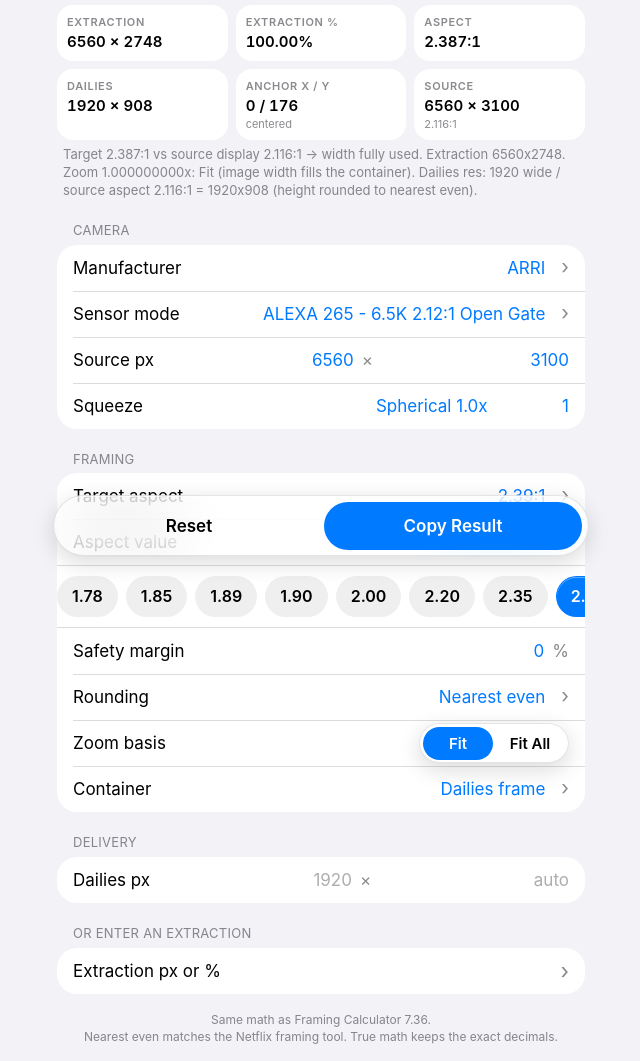
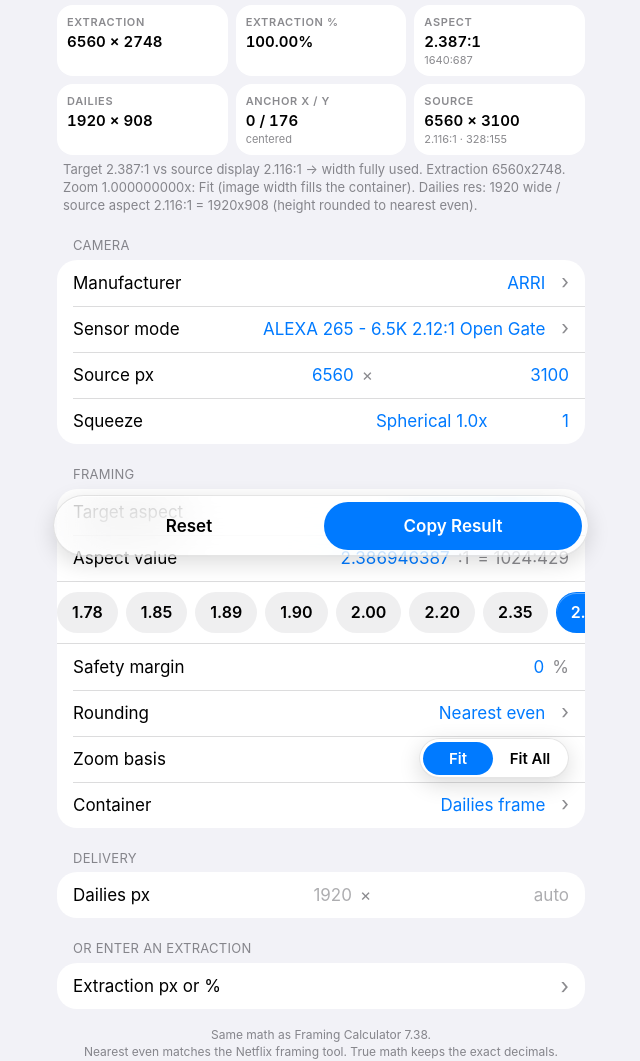
Before and after one commit to seefiggy/framing-calculator, a plain HTML site: page index.html in a window 1280 px wide. Shown: the part 233-1294 px from the top of the page, without its empty margins (319-959 px from the left). Drawn offline with Linux system fonts and the light colour scheme.

Commit message:
7.38: show whole-number ratio for every aspect ratio

```diff
--- a/index.html
+++ b/index.html
@@ -108,7 +108,7 @@ details[open].list>summary::after{transform:rotate(90deg)}
 <div class="gh">Framing</div>
 <div class="list">
  <div class="item chev"><label for="ars">Target aspect</label><div class="ctl"><select id="ars"></select></div></div>
- <div class="item"><label>Aspect value</label><div class="ctl"><input id="ar" inputmode="decimal" aria-label="Aspect value"><span class="x">:1</span></div></div>
+ <div class="item"><label>Aspect value</label><div class="ctl"><input id="ar" inputmode="decimal" aria-label="Aspect value"><span class="x">:1</span><span class="x" id="arw"></span></div></div>
  <div class="chips" id="chips" style="border-top:.5px solid var(--sep);border-bottom:.5px solid var(--sep)"></div>
  <div class="item"><label>Safety margin</label><div class="ctl"><input id="sf" inputmode="decimal" value="0" style="width:4em" aria-label="Safety margin percent"><span class="x">%</span></div></div>
  <div class="item chev"><label for="rd">Rounding</label><div class="ctl"><select id="rd"><option value="near">Nearest even</option><option value="up">Round up</option><option value="true">True math</option></select></div></div>
@@ -128,7 +128,7 @@ details[open].list>summary::after{transform:rotate(90deg)}
  <div class="hintrow">Overrides the target aspect. Direct entries are never rounded.</div>
 </details>
 
-<div class="foot">Same math as Framing Calculator 7.36.<br>Nearest even matches the Netflix framing tool. True math keeps the exact decimals.</div>
+<div class="foot">Same math as Framing Calculator 7.38.<br>Nearest even matches the Netflix framing tool. True math keeps the exact decimals.<br>Whole-number ratios (for example 239:100) show the exact ratio; a leading ≈ means approximate.</div>
 </main>
 
 <div id="bar" class="glass"><button id="reset">Reset</button><button id="copy" class="p">Copy Result</button></div>
@@ -144,6 +144,8 @@ const $=id=>document.getElementById(id);
 const zfmt=z=>z.toFixed(ZOOM_DECIMALS);
 const nfmt=x=>(+x.toFixed(3)).toString();
 const afmt=v=>String(+v.toPrecision(10));
+function wholeRatio(v,maxDen=1000,tol=1e-9){v=+v;if(!(v>0)||!isFinite(v))return"";let best=null;for(let d=1;d<=maxDen;d++){const n=Math.round(v*d);if(n<1)continue;const err=Math.abs(n/d-v);if(err<=v*tol)return n+":"+d;if(!best||err<best[0]-1e-15)best=[err,n,d]}return best?"\u2248 "+best[1]+":"+best[2]:""}
+const dl=(t,v)=>{if(!v)return t;const r=wholeRatio(v);return t.includes(r)?t:`${t} \u00b7 ${r}`};
 function pyRound(x){const f=Math.floor(x),d=x-f;if(Math.abs(d-0.5)<1e-12)return f%2===0?f:f+1;return Math.round(x)}
 function evenNear(x,limit){const v=2*Math.floor(x/2+0.5+1e-9);return v<=limit?v:2*Math.floor(limit/2)}
 function evenUp(x,limit){const v=2*Math.ceil(x/2-1e-9);return v<=limit?v:2*Math.floor(limit/2)}
@@ -180,7 +182,7 @@ opts($("mfr"),mfrKeys());
 function fillModes(){opts($("mode"),modeKeys());applyMode()}
 function applyMode(){const r=CAMERAS[mfrName()][modeName()];if(r){$("sw").value=r[0];$("sh").value=r[1]}calc()}
 $("mfr").onchange=fillModes;$("mode").onchange=applyMode;
-opts($("ars"),ASPECTS.map(a=>a[0]));opts($("ct"),CONTAINERS.map(a=>a[0]));
+opts($("ars"),ASPECTS.map(a=>dl(a[0],a[1])));opts($("ct"),CONTAINERS.map(a=>dl(a[0],a[1])));
 CHIPS.forEach(([t,v])=>{const d=document.createElement("div");d.className="chip";d.textContent=t;d.dataset.v=v;d.onclick=()=>{$("ars").value=ASPECTS.length-1;$("ar").value=afmt(v);calc()};$("chips").appendChild(d)});
 function srcAspect(){const w=num("sw"),h=num("sh"),s=num("sq")||1;return w&&h?afmt(w/h*s):""}
 function setDefaults(){
@@ -200,8 +202,8 @@ document.querySelectorAll("#zbseg button").forEach(b=>b.onclick=()=>{setZb(b.dat
 document.querySelectorAll("input,select").forEach(e=>{if(!["mfr","mode"].includes(e.id)){e.addEventListener("input",calc);e.addEventListener("change",calc)}});
 function tiles(r){
   const ext=`${nfmt(r.extW)} × ${nfmt(r.extH)}`,anc=`${+r.ax.toFixed(1)} / ${+r.ay.toFixed(1)}`;
-  const T=[["Extraction",ext,"",ext.length>12],["Extraction %",r.extPct.toFixed(2)+"%","",false],["Aspect",r.eaD.toFixed(3)+":1","",false],
-   ["Dailies",`${r.dw} × ${r.dh}`,"",false],["Anchor X / Y",anc,"centered",anc.length>12],["Source",`${r.sw} × ${r.sh}`,r.saD.toFixed(3)+":1",false]];
+  const T=[["Extraction",ext,"",ext.length>12],["Extraction %",r.extPct.toFixed(2)+"%","",false],["Aspect",r.eaD.toFixed(3)+":1",wholeRatio(r.eaD),false],
+   ["Dailies",`${r.dw} × ${r.dh}`,"",false],["Anchor X / Y",anc,"centered",anc.length>12],["Source",`${r.sw} × ${r.sh}`,r.saD.toFixed(3)+":1 · "+wholeRatio(r.saD),false]];
   $("tiles").innerHTML=T.map(([k,v,s,w])=>`<div class="tile${w?" wide":""}"><div class="k">${k}</div><div class="v">${v}</div>${s?`<div class="s">${s}</div>`:""}</div>`).join("")}
 function chipState(){const a=num("ar"),src=ASPECTS[$("ars").value][0]==="Source";
   document.querySelectorAll("#chips .chip").forEach(c=>c.classList.toggle("on",!src&&a!==null&&Math.abs(parseFloat(c.dataset.v)-a)<1e-7))}
@@ -209,6 +211,7 @@ function calc(){
   const hasExt=(num("ew")&&num("eh"))||num("ep");
   if(!hasExt&&ASPECTS[$("ars").value][0]==="Source")$("ar").value=srcAspect();
   chipState();
+  $("arw").textContent=num("ar")>0?"= "+wholeRatio(num("ar")):"";
   try{
     const r=solve({sw:num("sw"),sh:num("sh"),tw:num("tw"),th:num("th"),ta:hasExt?null:num("ar"),ew:hasExt?num("ew"):null,eh:hasExt?num("eh"):null,ep:num("ep"),safety:num("sf")||0,squeeze:num("sq")||1,zb,ca:CONTAINERS[$("ct").value][1]||((num("tw")&&num("th"))?num("tw")/num("th"):null),rounding:$("rd").value});
     last=r;const z=zfmt(r.zoom)+"×";$("zoom").textContent=z;$("mz").textContent=z;$("zoom5").textContent=r.zoom.toFixed(3)+"×";
@@ -217,7 +220,7 @@ function calc(){
     tiles(r);$("notes").className="note";$("notes").textContent=r.notes.join(" ");
   }catch(e){$("notes").className="note err";$("notes").textContent=e.message}
 }
-$("copy").onclick=async()=>{if(!last)return;const r=last;const t=[`${mfrName()} - ${modeName()}`,`Source ${r.sw} x ${r.sh}`+(r.squeeze!==1?` (${r.squeeze}x squeeze)`:""),`Source aspect ${r.saD.toFixed(3)}:1`,`Zoom ${zfmt(r.zoom)}x`,`Zoom (3 decimals) ${r.zoom.toFixed(3)}x`,`Extraction ${nfmt(r.extW)} x ${nfmt(r.extH)} (${r.extPct.toFixed(2)}%)`,`Anchor X ${+r.ax.toFixed(1)} / Y ${+r.ay.toFixed(1)}`,`Aspect ${r.eaD.toFixed(3)}:1`,`Dailies ${r.dw} x ${r.dh}`].join("\n");
+$("copy").onclick=async()=>{if(!last)return;const r=last;const t=[`${mfrName()} - ${modeName()}`,`Source ${r.sw} x ${r.sh}`+(r.squeeze!==1?` (${r.squeeze}x squeeze)`:""),`Source aspect ${r.saD.toFixed(3)}:1 (${wholeRatio(r.saD)})`,`Zoom ${zfmt(r.zoom)}x`,`Zoom (3 decimals) ${r.zoom.toFixed(3)}x`,`Extraction ${nfmt(r.extW)} x ${nfmt(r.extH)} (${r.extPct.toFixed(2)}%)`,`Anchor X ${+r.ax.toFixed(1)} / Y ${+r.ay.toFixed(1)}`,`Aspect ${r.eaD.toFixed(3)}:1 (${wholeRatio(r.eaD)})`,`Dailies ${r.dw} x ${r.dh}`].join("\n");
   try{await navigator.clipboard.writeText(t);$("copy").textContent="Copied"}catch(e){prompt("Copy:",t)}setTimeout(()=>$("copy").textContent="Copy Result",1200)};
 $("reset").onclick=setDefaults;
 // compact glass bar appears once the big readout scrolls away
```
